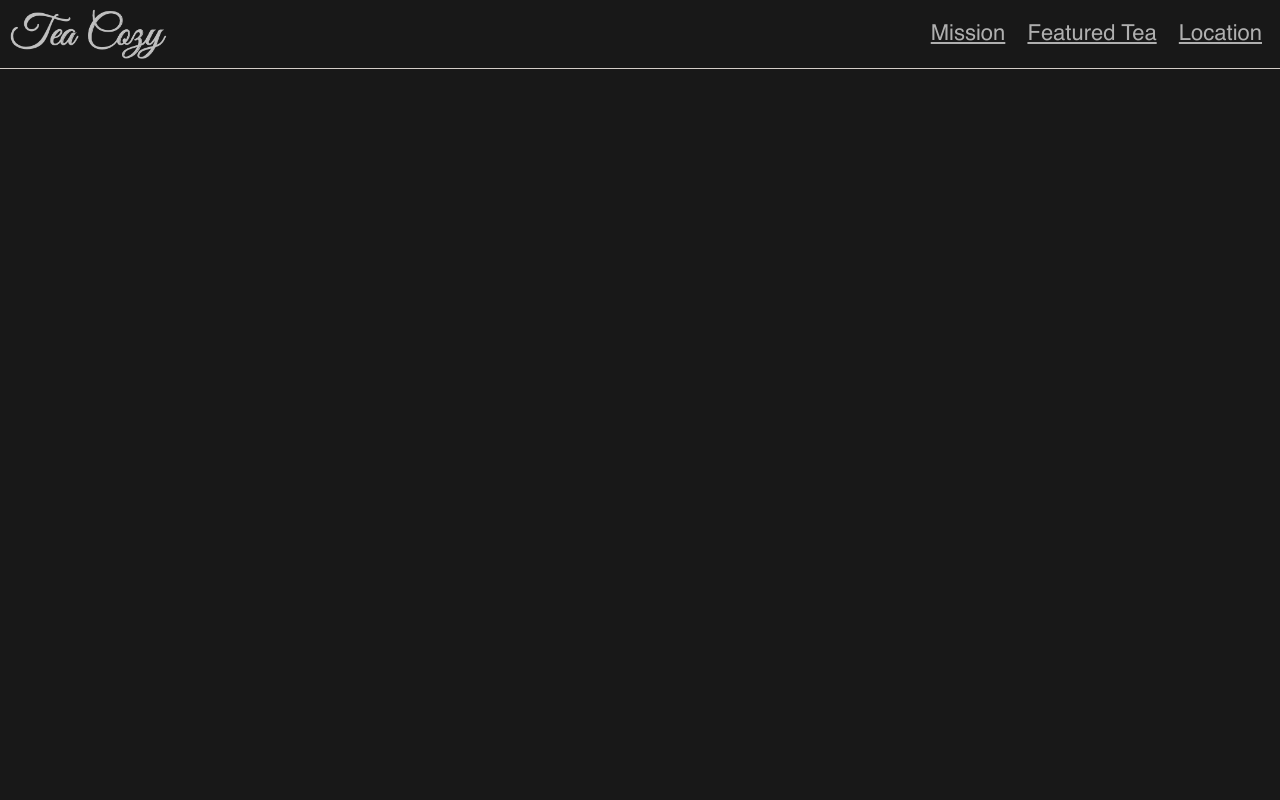
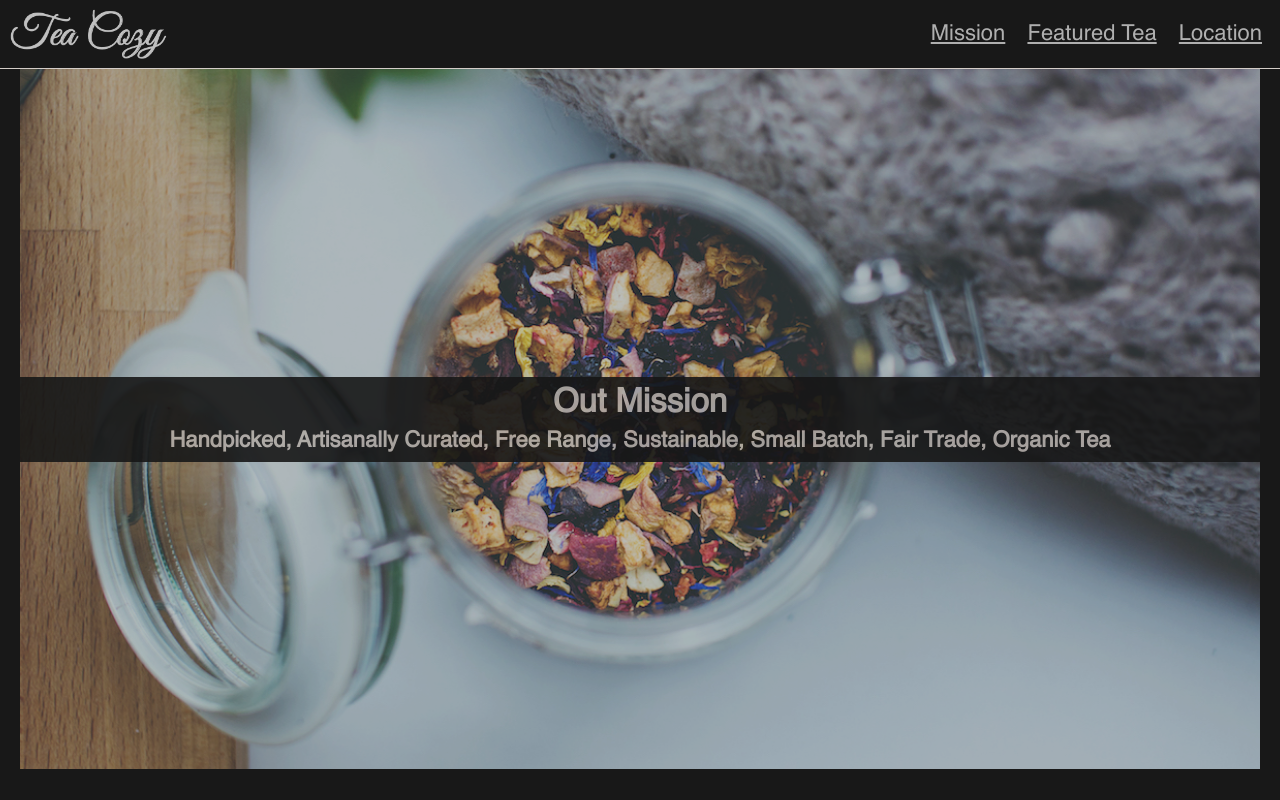
Before and after one commit to aanishtahir19/Tea-Cozy, a plain HTML site: page index.html in a window 1280 px wide. Drawn offline with Linux system fonts and the light colour scheme.

Commit message:
Added Main Section

```diff
--- a/index.html
+++ b/index.html
@@ -1,5 +1,6 @@
 <!DOCTYPE html>
 <html lang="en">
+
 <head>
     <meta charset="UTF-8">
     <meta http-equiv="X-UA-Compatible" content="IE=edge">
@@ -8,6 +9,7 @@
     <!-- Adding Styles  -->
     <link rel="stylesheet" href="./resources/styles/styles.min.css">
 </head>
+
 <body>
     <header>
         <img src="./Resources/images/img-tea-cozy-logo.png" alt="" srcset="">
@@ -17,5 +19,15 @@
             <a href="#" target="_blank" rel="noopener noreferrer">Location</a>
         </nav>
     </header>
+    <section>
+        <div id="main">
+            <div id="main-headings">
+                <h2>Out Mission</h2>
+                <h4>Handpicked, Artisanally Curated, Free Range, Sustainable, Small Batch, Fair Trade, Organic Tea</h4>
+            </div>
+        </div>
+
+    </section>
 </body>
+
 </html>
--- a/resources/styles/styles.scss
+++ b/resources/styles/styles.scss
@@ -51,4 +51,29 @@ body{
             }
         }
     }
+    // Main Section Start
+    section{
+        padding: 0 20px;
+        #main{
+            background-image: url(../images/img-mission-background.jpg);
+            background-position: center;
+            background-repeat: no-repeat;
+            background-size: cover;
+            height: 700px;
+            display:flex;
+            justify-content: center;
+            align-items: center;
+
+            #main-headings{
+                background-color: black;
+                width: 100%;
+                padding:10px;
+                h2{
+                    margin-bottom: 10px;
+                }
+            }
+        }
+    }
+    // Main Section End
+
 }
```
Also changed, not shown: resources/styles/styles.css, resources/styles/styles.min.css, 2 other files. Lines whose indentation alone changed are shown as unchanged.
